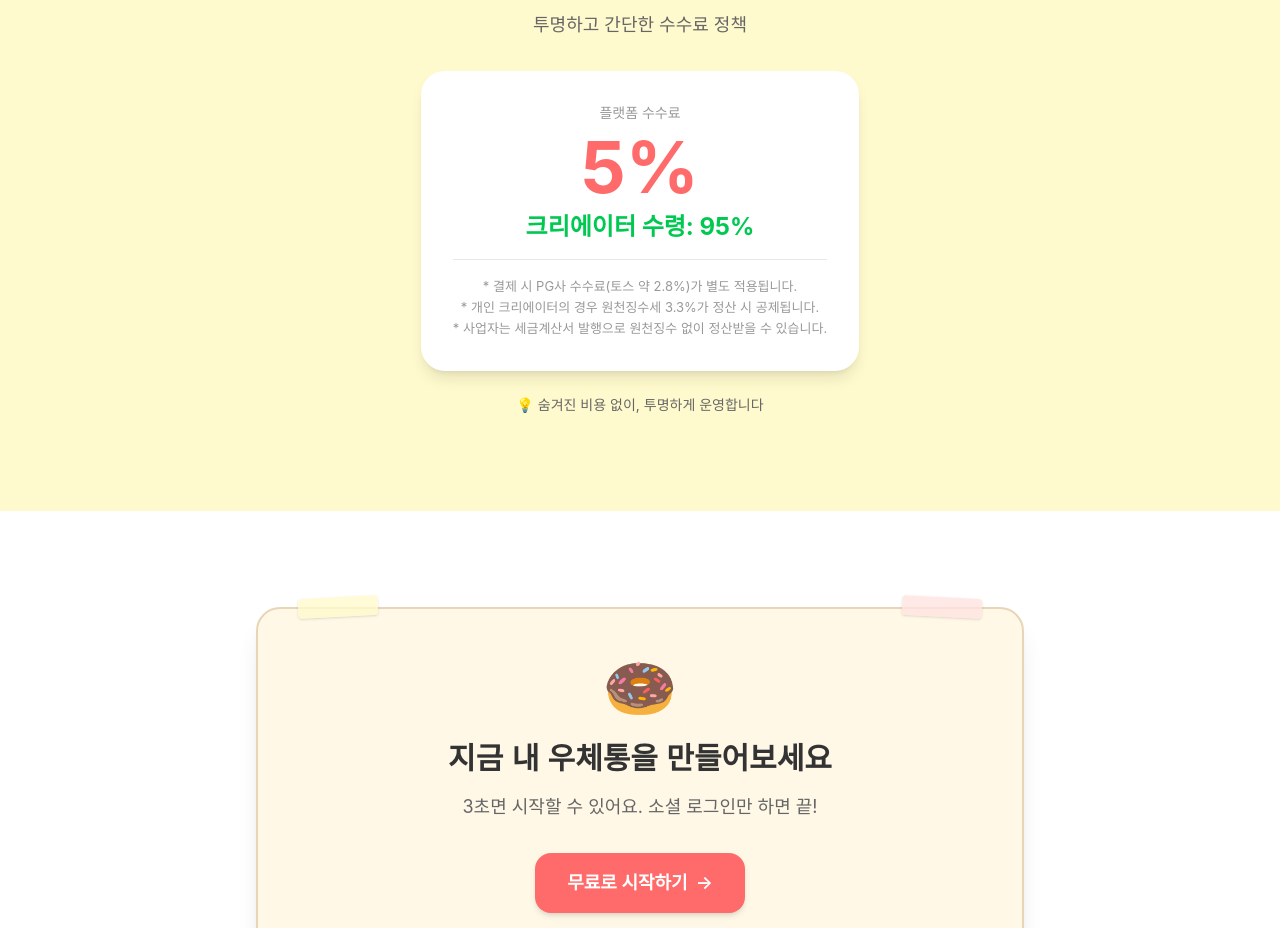
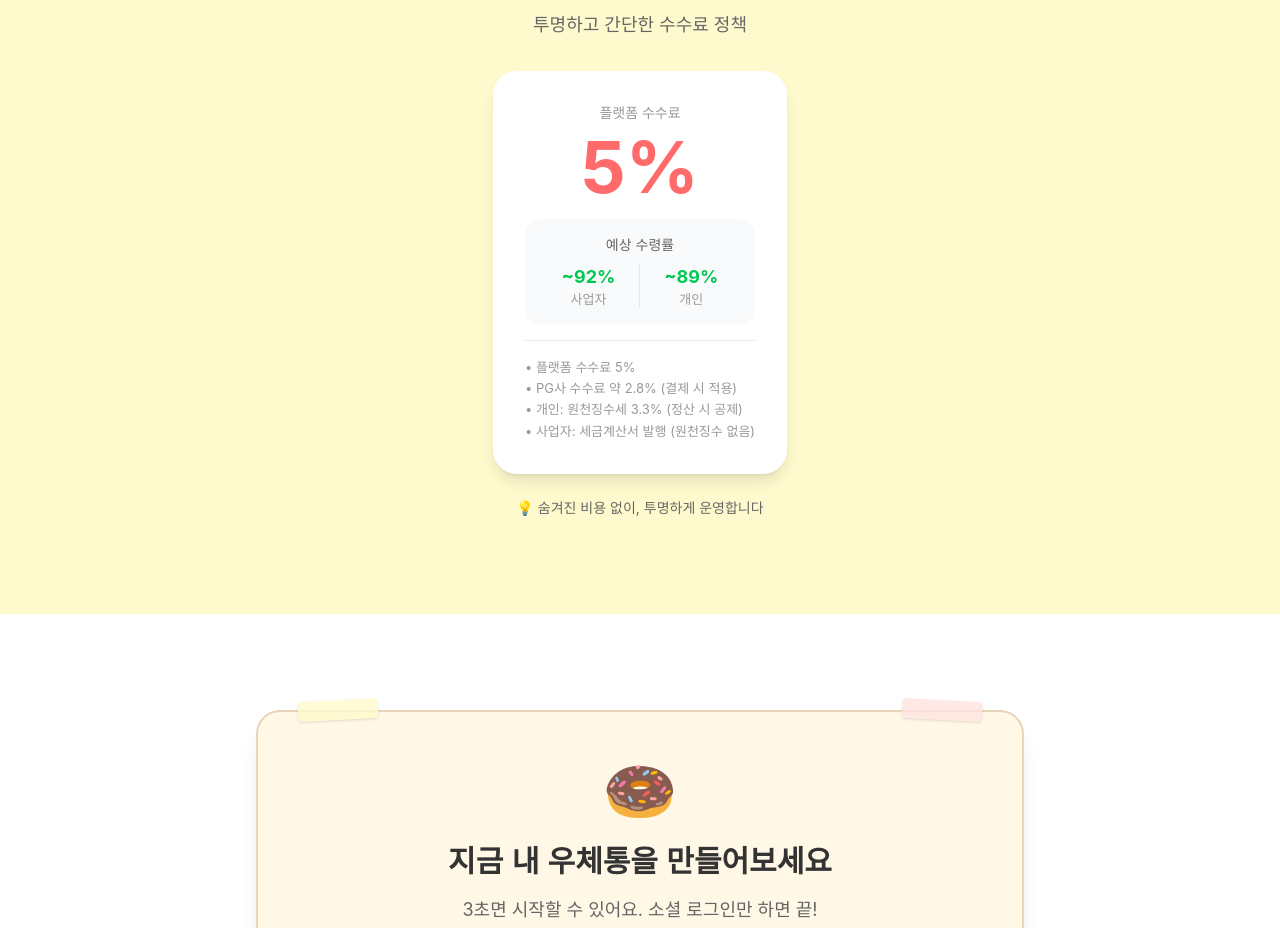
Before and after one commit to belltheone/DoNote, a Next.js app: page / in a window 1280 px wide. Shown: the part 2380-3308 px from the top of the page. Built offline with nearby package versions, Linux system fonts and the light colour scheme; no server answers; a web font is replaced by a local one.

Commit message:
수수료 섹션 수정 - 실제 수령률 반영
1. '크리에이터 수령 95%' 문구 제거 (오해 소지)
2. 실제 예상 수령률 표시:
   - 사업자: ~92% (플랫폼+PG)
   - 개인: ~89% (플랫폼+PG+원천징수)
3. 수수료 항목 명확하게 리스트화

```diff
--- a/src/app/page.tsx
+++ b/src/app/page.tsx
@@ -338,15 +338,29 @@ export default function Home() {
             <div className="inline-block bg-white dark:bg-gray-800 rounded-2xl p-8 shadow-lg">
               <div className="text-center">
                 <p className="text-sm text-[#999] dark:text-gray-500 mb-2">플랫폼 수수료</p>
-                <p className="text-7xl font-bold text-[#FF6B6B] mb-2">5%</p>
-                <p className="text-green-500 font-bold text-2xl mb-4">
-                  크리에이터 수령: 95%
-                </p>
+                <p className="text-7xl font-bold text-[#FF6B6B] mb-4">5%</p>
+
+                {/* 실제 수령률 안내 */}
+                <div className="bg-gray-50 dark:bg-gray-700 rounded-xl p-4 mb-4">
+                  <p className="text-sm text-[#666] dark:text-gray-400 mb-2">예상 수령률</p>
+                  <div className="flex justify-center gap-6 text-sm">
+                    <div>
+                      <p className="text-green-500 font-bold text-lg">~92%</p>
+                      <p className="text-xs text-[#999]">사업자</p>
+                    </div>
+                    <div className="border-l border-gray-200 dark:border-gray-600 pl-6">
+                      <p className="text-green-500 font-bold text-lg">~89%</p>
+                      <p className="text-xs text-[#999]">개인</p>
+                    </div>
+                  </div>
+                </div>
+
                 <div className="pt-4 border-t border-gray-200 dark:border-gray-600">
-                  <p className="text-xs text-[#999] dark:text-gray-500 leading-relaxed">
-                    * 결제 시 PG사 수수료(토스 약 2.8%)가 별도 적용됩니다.<br />
-                    * 개인 크리에이터의 경우 원천징수세 3.3%가 정산 시 공제됩니다.<br />
-                    * 사업자는 세금계산서 발행으로 원천징수 없이 정산받을 수 있습니다.
+                  <p className="text-xs text-[#999] dark:text-gray-500 leading-relaxed text-left">
+                    • 플랫폼 수수료 5%<br />
+                    • PG사 수수료 약 2.8% (결제 시 적용)<br />
+                    • 개인: 원천징수세 3.3% (정산 시 공제)<br />
+                    • 사업자: 세금계산서 발행 (원천징수 없음)
                   </p>
                 </div>
               </div>
```
